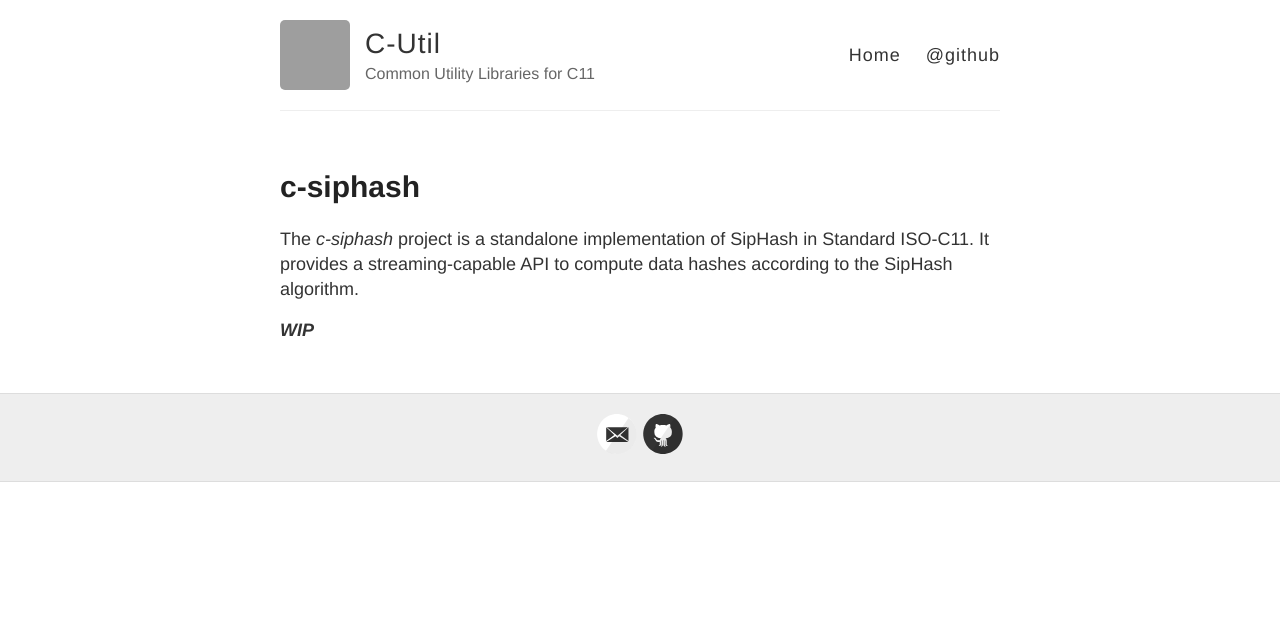
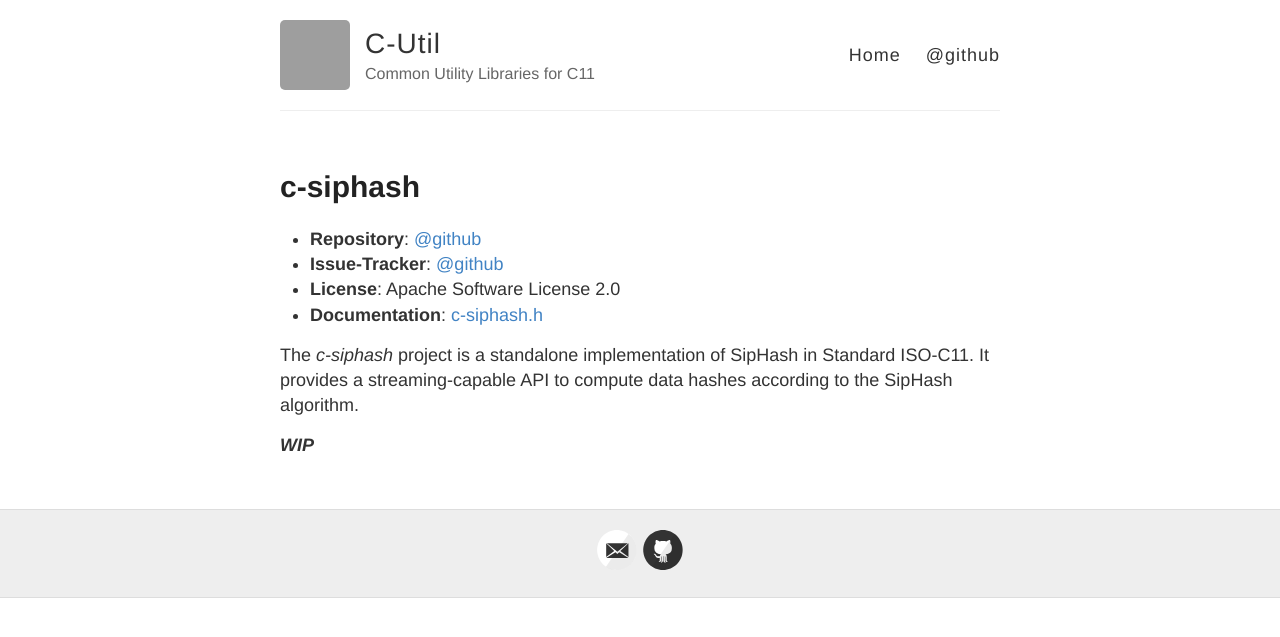
Before and after one commit to c-util/c-util.github.io, a Jekyll site: the page built from _posts/0000-01-01-c-siphash.md, in a window 1280 px wide. Shown: the top 637 px of the page. Built offline with Jekyll 4.4.1, drawn with Linux system fonts in a browser that asks for light colours; grey boxes are pictures that could not be loaded.

Commit message:
gh-pages: prefix project-pages with short summaries
Prefix all project pages with a short summary detailing the different
links to project tools, as well as explaining licensing and related
issues.

Signed-off-by: David Herrmann <dh.herrmann@gmail.com>

```diff
--- a/_layouts/post.html
+++ b/_layouts/post.html
@@ -4,6 +4,13 @@ layout: default
 <article class="post">
   <h1>{{ page.title }}</h1>
 
+  <ul>
+    <li><strong>Repository</strong>: <a href="https://github.com/c-util/{{ post.title }}">@github</a></li>
+    <li><strong>Issue-Tracker</strong>: <a href="https://github.com/c-util/{{ post.title }}/issues">@github</a></li>
+    <li><strong>License</strong>: {{ page.license }}</li>
+    <li><strong>Documentation</strong>: {{ page.documentation }}</li>
+  </ul>
+
   <div class="entry">
     {{ content }}
   </div>
--- a/_posts/0000-01-01-c-siphash.md
+++ b/_posts/0000-01-01-c-siphash.md
@@ -2,6 +2,8 @@
 layout: post
 title: c-siphash
 description: Standalone SipHash Implementation in Standard ISO-C11
+license: Apache Software License 2.0
+documentation: "<a href=\"https://github.com/c-util/c-siphash/blob/master/src/c-siphash.h\">c-siphash.h</a>"
 ---
 The *c-siphash* project is a standalone implementation of SipHash in Standard
 ISO-C11. It provides a streaming-capable API to compute data hashes according
```
Also changed, not shown: _posts/0000-01-01-c-rbtree.md (+2 -0 lines).
